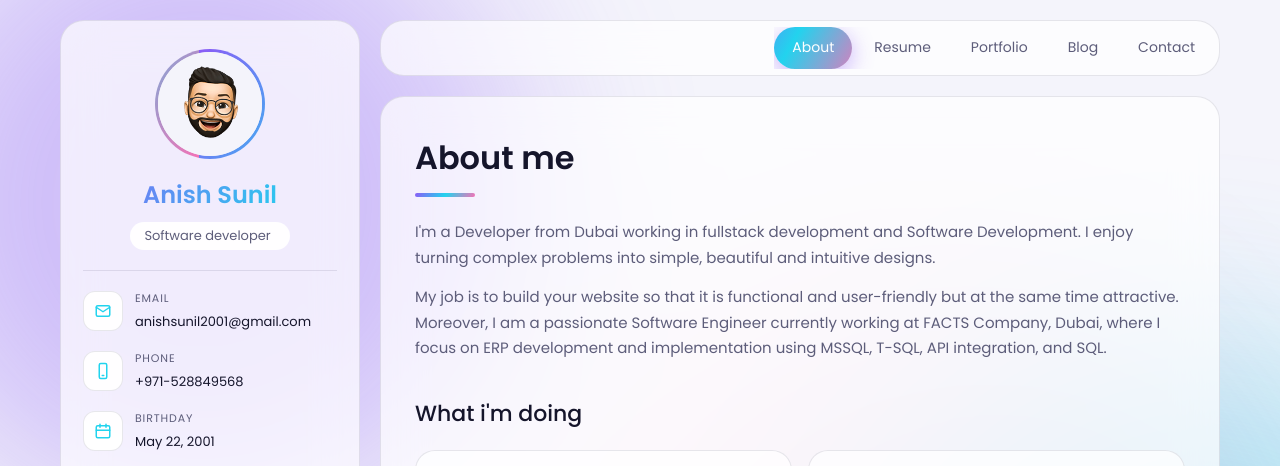
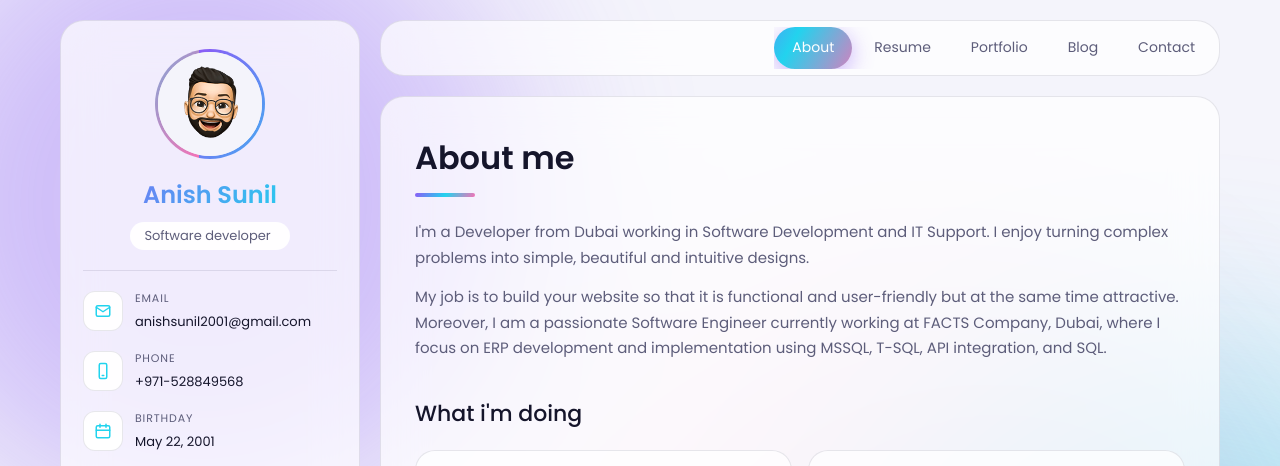
Before and after one commit to anishgithub255/anishgithub255.github.io, a plain HTML site: page index.html in a window 1280 px wide. Shown: the top 466 px of the page. Drawn offline with Linux system fonts and the light colour scheme.

Commit message:
Update index.html

```diff
--- a/index.html
+++ b/index.html
@@ -180,7 +180,7 @@ h3.h3{font-size:22px;font-weight:500;margin:34px 0 18px}
 <article class="card active" data-page="about">
   <header><h2 class="t">About me</h2></header>
   <section class="about-text">
-    <p>I'm a Developer from Dubai working in fullstack development and Software Development. I enjoy turning complex problems into simple, beautiful and intuitive designs.</p>
+    <p>I'm a Developer from Dubai working in Software Development and IT Support. I enjoy turning complex problems into simple, beautiful and intuitive designs.</p>
     <p>My job is to build your website so that it is functional and user-friendly but at the same time attractive. Moreover, I am a passionate Software Engineer currently working at FACTS Company, Dubai, where I focus on ERP development and implementation using MSSQL, T-SQL, API integration, and SQL.</p>
   </section>
   <section>
```
